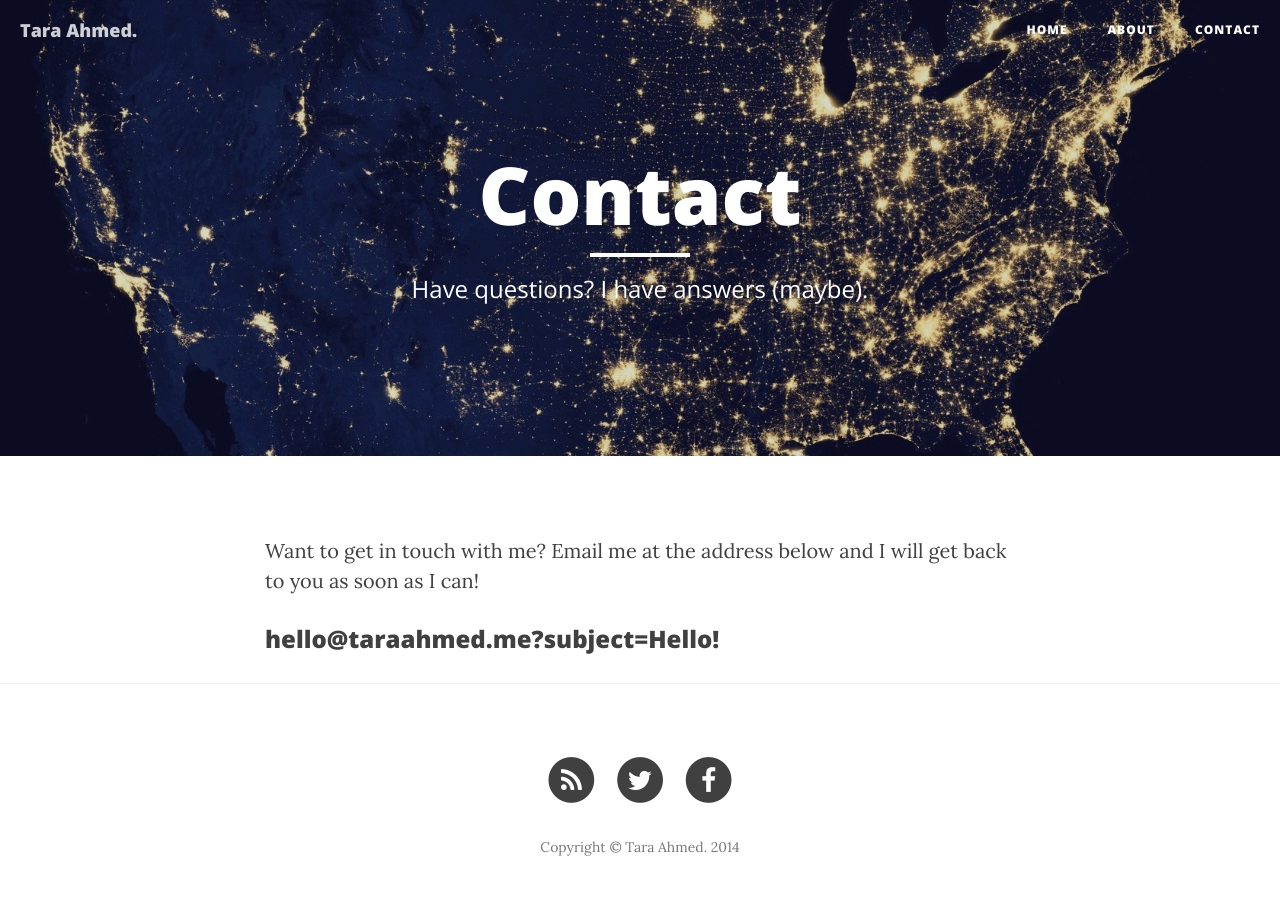
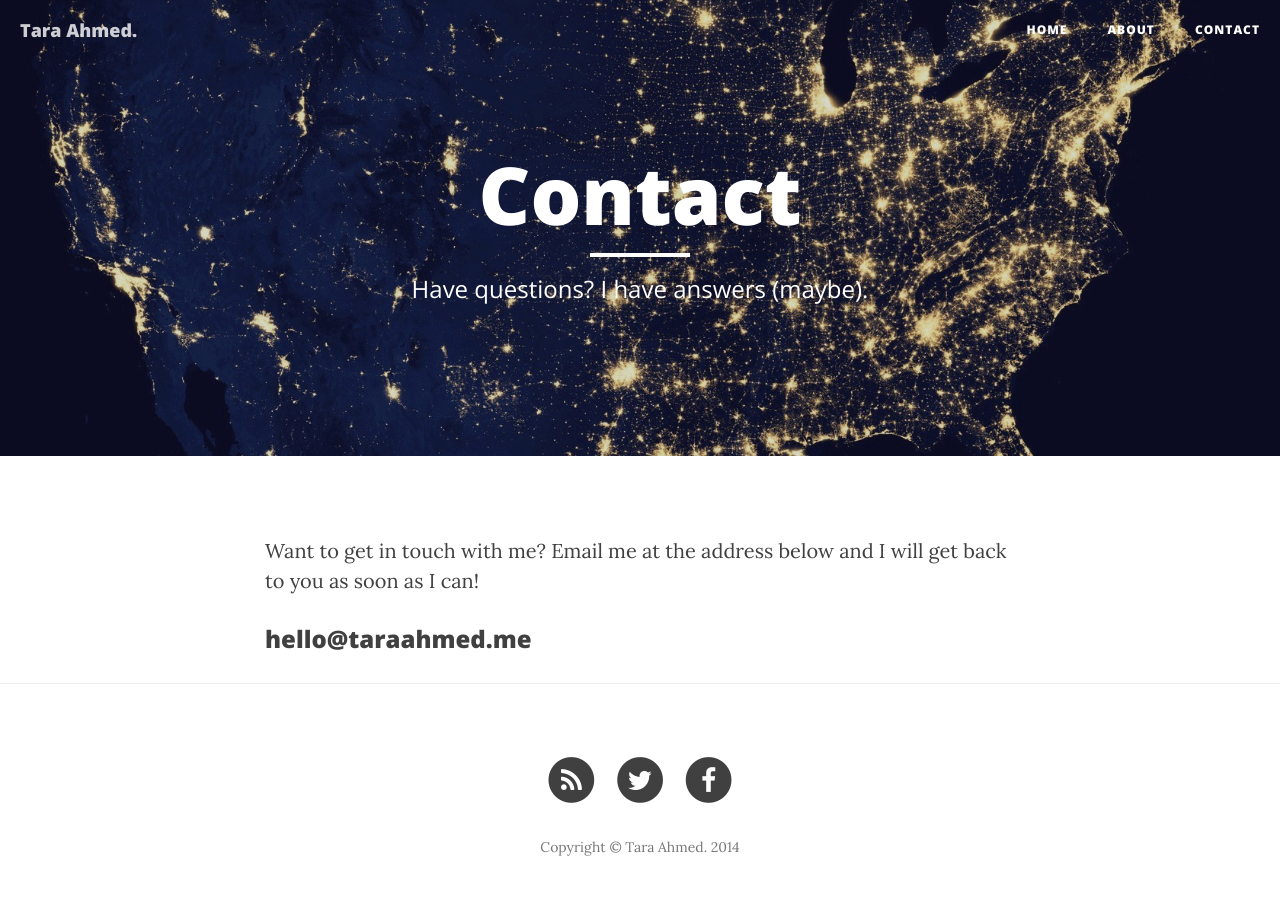
Before and after one commit to taraahmed/taraahmed.github.io, a Jekyll site: the page built from contact.html, in a window 1280 px wide. Built offline with Jekyll 4.4.1, drawn with Linux system fonts in a browser that asks for light colours; nearby versions of some CDN libraries.

Commit message:
Update contact.html

```diff
--- a/contact.html
+++ b/contact.html
@@ -7,7 +7,7 @@ header-img: "img/contact-bg.jpg"
 
 <p>Want to get in touch with me? Email me at the address below and I will get back to you as soon as I can!</p>
 
-<h3><a href="mailto:hello@taraahmed.me">hello@taraahmed.me?subject=Hello!</a></h3>
+<h3><a href="mailto:hello@taraahmed.me?subject=Hello!">hello@taraahmed.me</a></h3>
 
 <!--<form method="POST" action="http://forms.brace.io/hello@taraahmed.me" name="sentMessage" id="contactForm" novalidate>
     <div class="row control-group">
```
